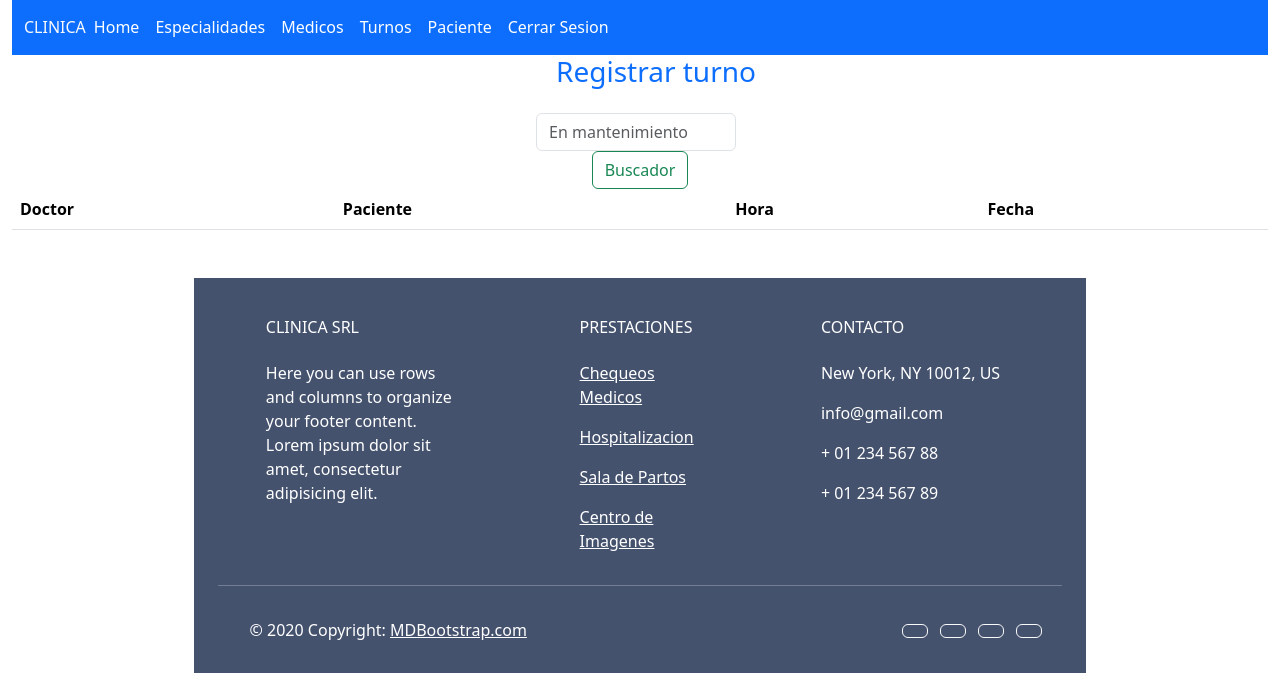
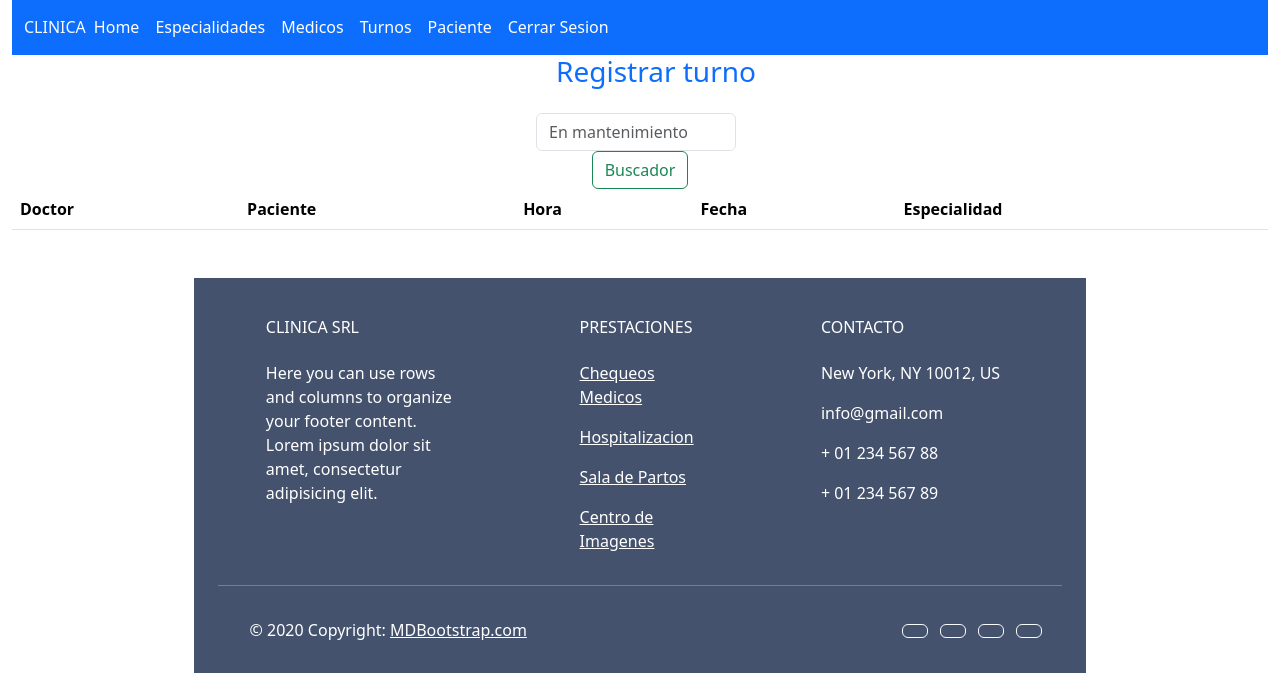
Before and after one commit to julioemansilla/clinica23655, a Django app: page /turnos/ in a window 1280 px wide. Shown: the part 60-733 px from the top of the page. Run offline with Django 4.2, Linux system fonts and the light colour scheme; the visitor is signed in with stand-in values (Sample User, id 1); data that the repository does not hold is empty.

Commit message:
se agrega la columna especialidad en el admin y en turnos

```diff
--- a/clinica23655/core/templates/core/Turnos.html
+++ b/clinica23655/core/templates/core/Turnos.html
@@ -36,6 +36,7 @@
             <th scope="col">Paciente</th>
             <th scope="col">Hora</th>
             <th scope="col">Fecha</th>
+            <th scope="col">Especialidad</th>
         </tr>
     </thead>
     {% for turno in turnos %}
@@ -45,6 +46,7 @@
             <td>{{turno.Paciente}}</td>
             <td>{{turno.hora}}</td>
             <td>{{turno.fecha}}</td>
+            <td>{{turno.especialidad}}</td>
         </tr>
 
         {% endfor %}
```
